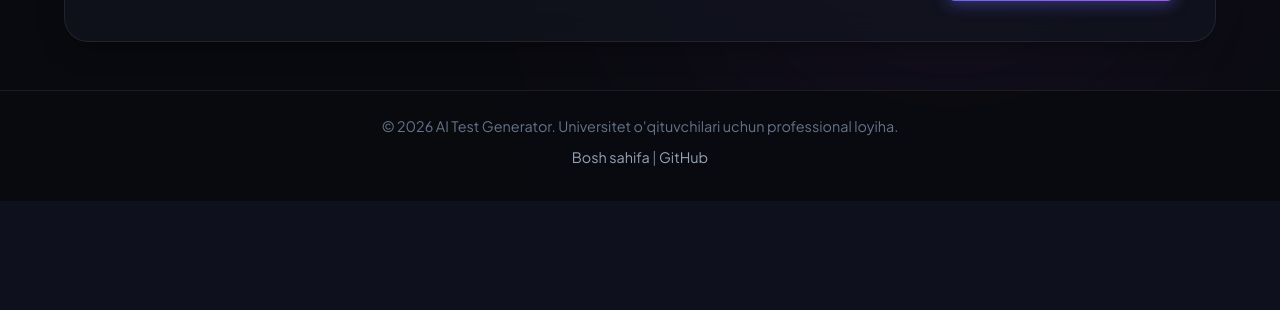
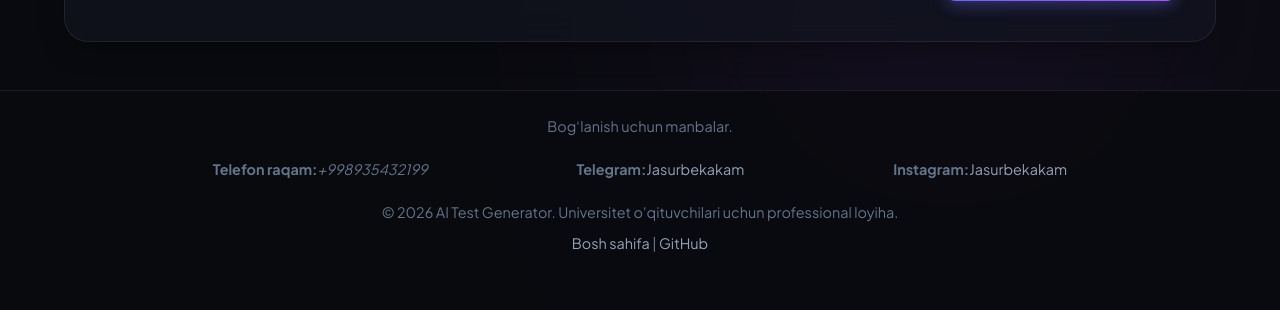
Before and after one commit to JasurbekAdirasulovich/Mini_apps, a Django app: template generator/templates/generator/home.html in a window 1280 px wide. Shown: the part 795-1105 px from the top of the page. Before the commit the page ends 996 px from the top, so only its background shows below. Run offline with Django 4.2, Linux system fonts and the light colour scheme; the template is opened without the code that fills it, so the values that code supplies are empty.

Commit message:
Update contact information and GitHub link in footer

```diff
--- a/generator/templates/generator/base.html
+++ b/generator/templates/generator/base.html
@@ -101,13 +101,30 @@
     <!-- Footer Section -->
     <footer class="app-footer">
         <div class="container">
+            <p>Bog‘lanish uchun manbalar.</p>
+            <p>
+            <div style="display:flex;justify-content: space-evenly; margin-top: 20px; margin-bottom: 20px;">
+                <li style="display: inline;">
+                    <strong>Telefon raqam:</strong><i>+998935432199</i>
+                </li>
+                <li style="display: inline;">
+                    <strong>Telegram:</strong><a href="https://t.me/jasurbek03033" target="_blank">Jasurbekakam</a>
+                </li>
+                <li style="display: inline;">
+                    <strong>Instagram:</strong><a href = "https://www.instagram.com/jasurbek03033/" target="_blank">Jasurbekakam</a>
+                </li>
+            </div>
+            </p>
+        </div>
+        <div class="container">
             <p>&copy; 2026 AI Test Generator. Universitet o'qituvchilari uchun professional loyiha.</p>
             <p>
                 <a href="{% url 'generator:reset' %}">Bosh sahifa</a> |
-                <a href="https://github.com/JasurbekAdirasulovich/MINI_app.git" target="_blank"
+                <a href="https://github.com/JasurbekAdirasulovich/Mini_apps.git" target="_blank"
                     rel="noopener noreferrer">GitHub</a>
             </p>
         </div>
+    <br>
     </footer>
 
     <!-- Core Javascript -->
```
